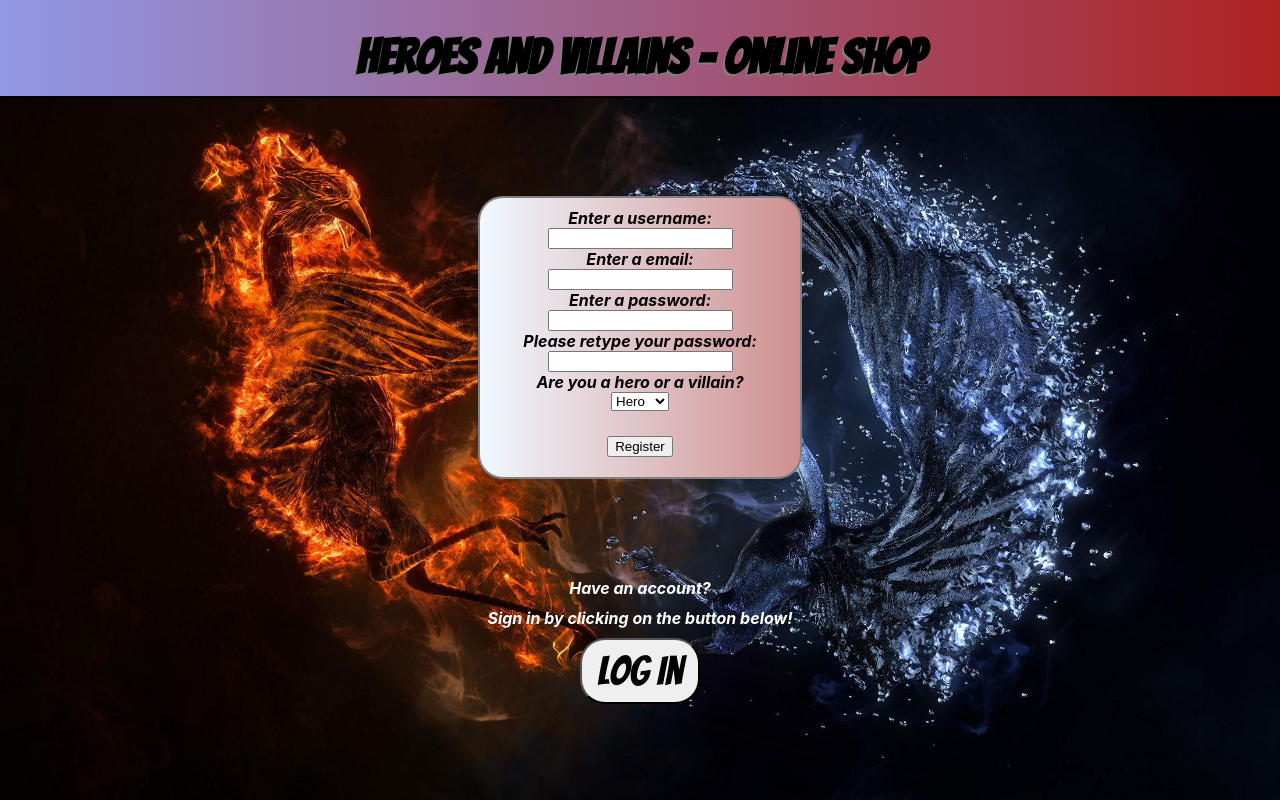
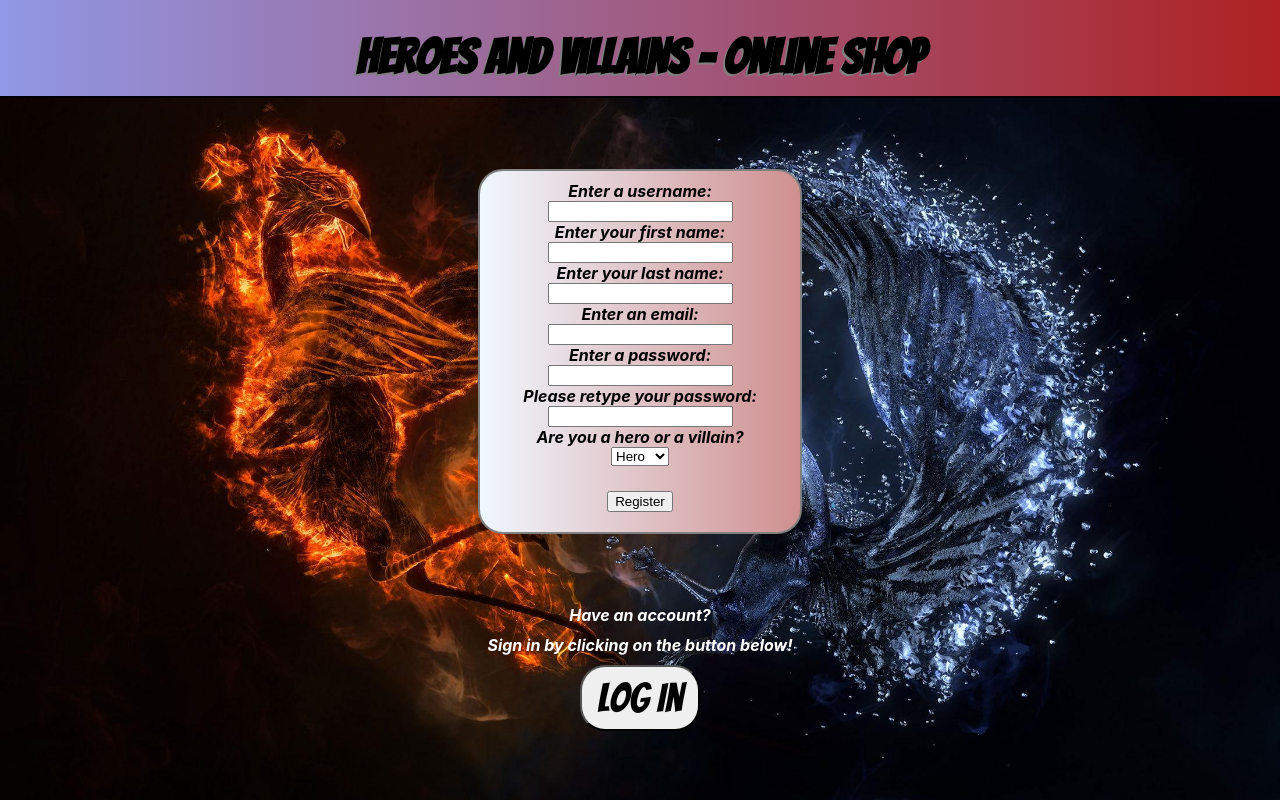
Before and after one commit to alrowntreebeech/Heroes-and-Villains, a React (Create React App) app in the folder view/: page /register in a window 1280 px wide. Built offline with nearby package versions, Linux system fonts and the light colour scheme.

Commit message:
Update signup form

```diff
--- a/view/src/features/signUpForm/SignUpForm.js
+++ b/view/src/features/signUpForm/SignUpForm.js
@@ -6,7 +6,11 @@ const SignUpForm = () => {
         <form method="post" className={styles.form}>
             <label htmlFor="username">Enter a username:</label>
             <input type="text" name="username" id="username" required/>
-            <label htmlFor="email">Enter a email:</label>
+            <label htmlFor="firstName">Enter your first name:</label>
+            <input type="text" name="firstName" id="firstName" required/>
+            <label htmlFor="lastName">Enter your last name:</label>
+            <input type="text" name="lastName" id="lastName" required/>
+            <label htmlFor="email">Enter an email:</label>
             <input type="email" name="email" id="email" required/>
             <label htmlFor="password">Enter a password:</label>
             <input type="password" name="password" id="password" required/>
```
